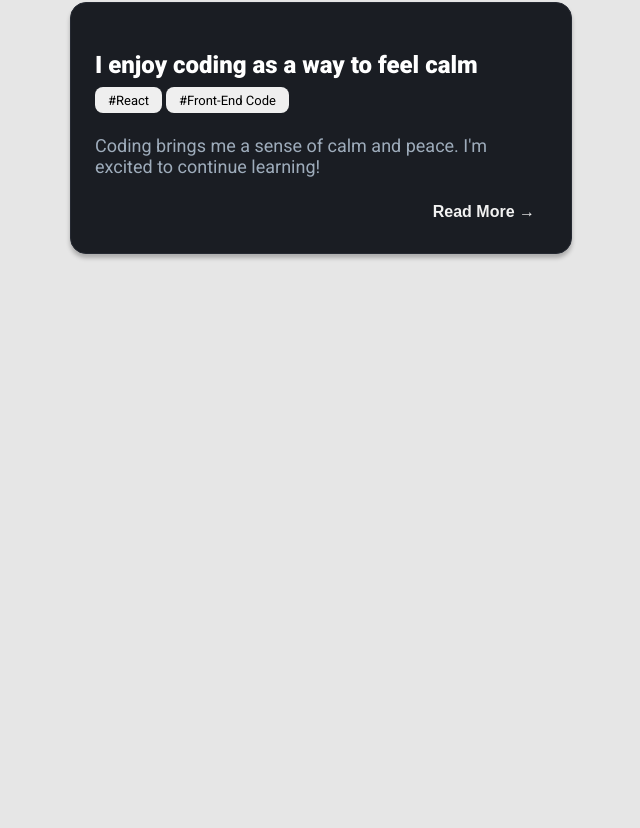
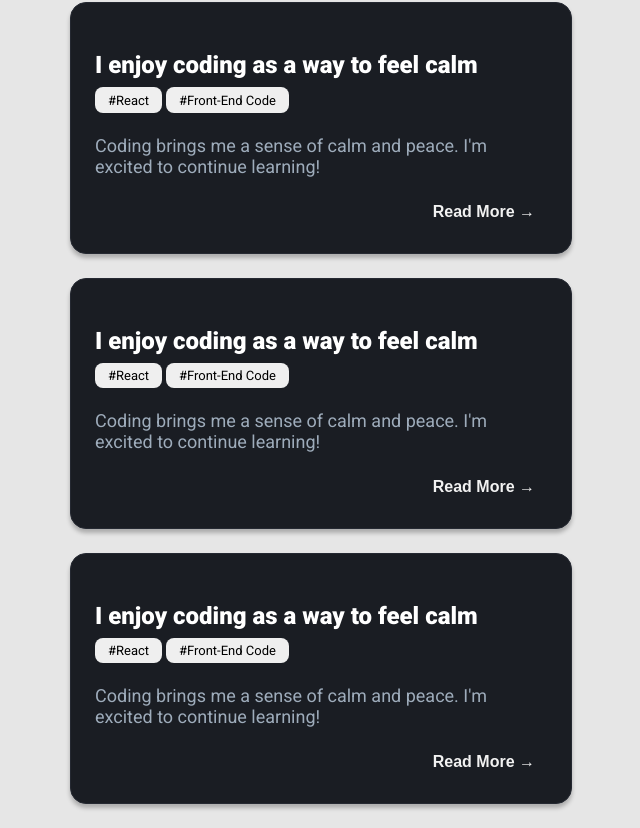
Before and after one commit to jacobolenick/myblog, a React (Create React App) app: page / in a window 1280 px wide. Shown: the part 1496-2324 px from the top of the page, without its empty margins (319-959 px from the left). Before the commit the page ends 1774 px from the top, so only its background shows below. Built offline with nearby package versions, Linux system fonts and the light colour scheme.

Commit message:
added more blog post cards

```diff
--- a/src/App.js
+++ b/src/App.js
@@ -6,6 +6,8 @@ const blogs = [
   {title: "Why I'm teaching myself React", body: "React is a popular language for front-end development. I'm learning it to become a better developer and designer."},
   {title: "My first week learning ReactJS", body: "So far I've learned about components, props, and JSX. I'm excited to learn more!"},
   {title: "I built a simple blog", body: "I built this blog using ReactJS. I'm excited to continue learning!"},
+  {title: "I enjoy coding as a way to feel calm", body: "Coding brings me a sense of calm and peace. I'm excited to continue learning!"},
+  {title: "I enjoy coding as a way to feel calm", body: "Coding brings me a sense of calm and peace. I'm excited to continue learning!"},
   {title: "I enjoy coding as a way to feel calm", body: "Coding brings me a sense of calm and peace. I'm excited to continue learning!"},
   {title: "I enjoy coding as a way to feel calm", body: "Coding brings me a sense of calm and peace. I'm excited to continue learning!"},
 ];
```
Also changed, not shown: 1 other file (tests, documents, lock files or other folders).
